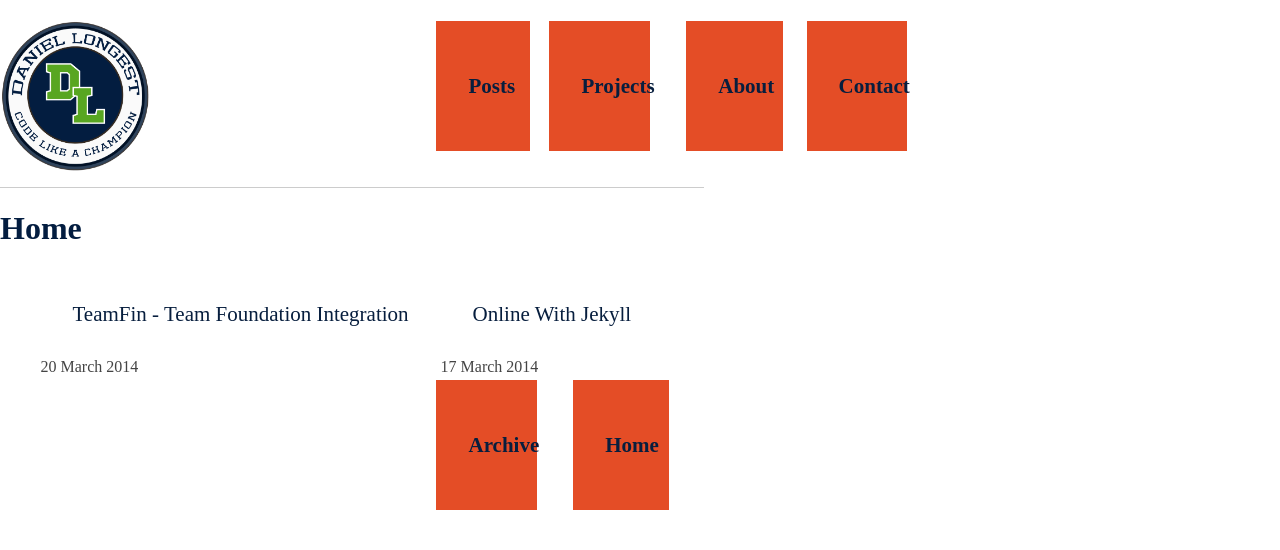
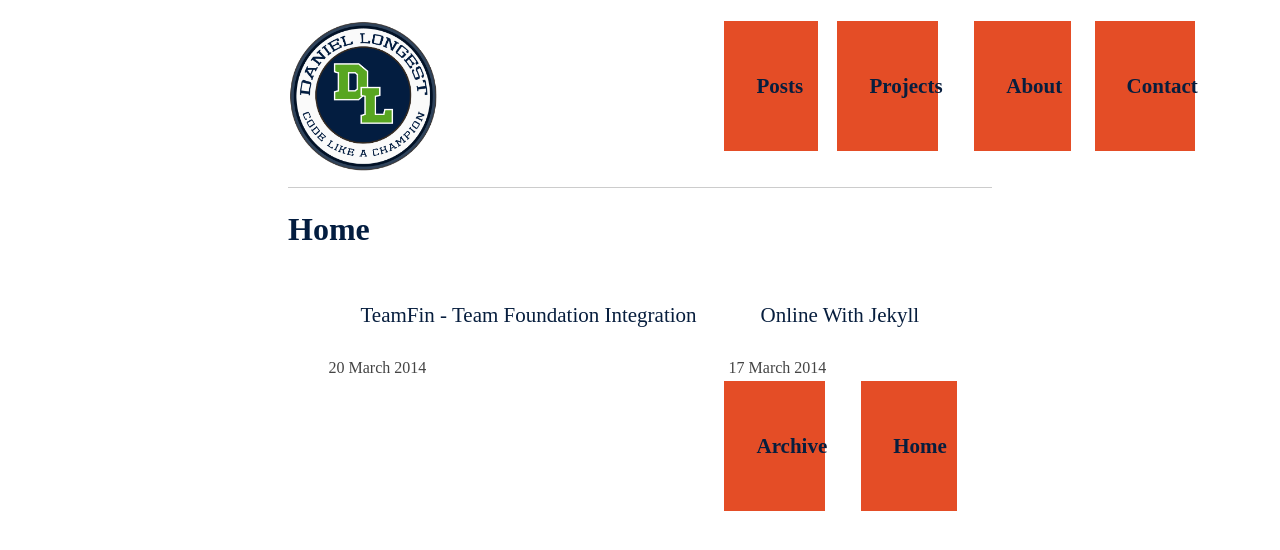
Before and after one commit to dlongest/dlongest.github.io, a Jekyll site: the page built from index.md, in a window 1280 px wide. Shown: the top 550 px of the page. Built offline with Jekyll 4.4.1, drawn with Linux system fonts in a browser that asks for light colours; some web fonts are replaced; Markdown is read by kramdown in place of the engine named in the settings.

Commit message:
Moving main.css call to after normlize.css

```diff
--- a/_includes/head.html
+++ b/_includes/head.html
@@ -3,8 +3,8 @@
     <head>
         <meta charset="utf-8">
         <title>{{ page.title }}</title>
-        <link rel="stylesheet" href="{{ site.url }}/css/main.css" type="text/css" />
 		<link rel="stylesheet" href="{{ site.url }}/css/normalize.min.css" type="text/css" />
+		<link rel="stylesheet" href="{{ site.url }}/css/main.css" type="text/css" />
 		<link rel="stylesheet" href="{{ site.url }}/css/header.css" type="text/css"/>
 		<link href='http://fonts.googleapis.com/css?family=Droid+Serif:400,700,400italic,700italic' rel='stylesheet' type='text/css' />
     </head>
```
